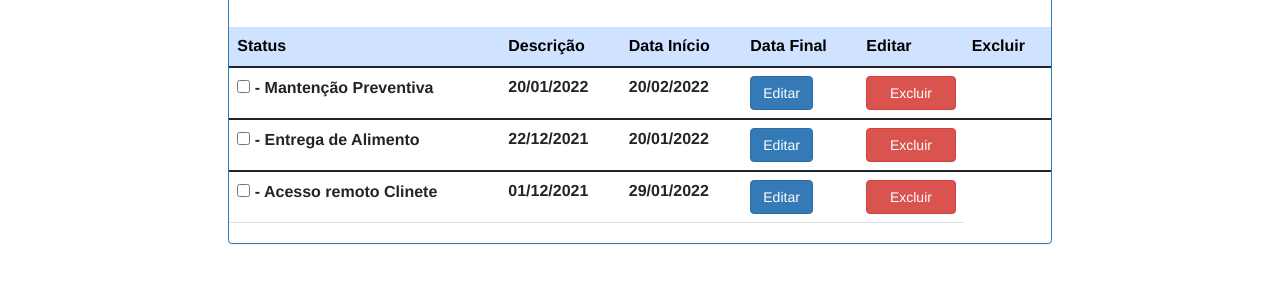
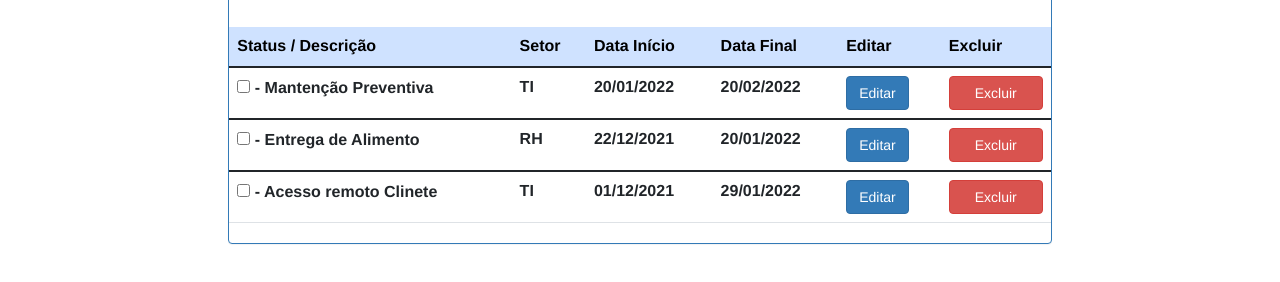
Before and after one commit to gilvanildodevops/tarefasGil, a plain HTML site: page index.html in a window 1280 px wide. Shown: the part 468-750 px from the top of the page. Drawn offline with nearby package versions, Linux system fonts and the light colour scheme.

Commit message:
atualização dos campos

```diff
--- a/index.html
+++ b/index.html
@@ -58,8 +58,8 @@
                     <table class="table">
                         <thead class="table-primary">
                             <tr>
-                                <th style="border: 0px;">Status</th>
-                                <th style="border: 0px;">Descrição</th>
+                                <th style="border: 0px;">Status / Descrição</th>
+                                <th style="border: 0px;">Setor</th>
                                 <th style="border: 0px;">Data Início</th>
                                 <th style="border: 0px;">Data Final</th>
                                 <th style="border: 0px;">Editar</th>
@@ -69,7 +69,7 @@
                             <tbody class="table-p-0" ng-repeat="task in todoList" ng-class="{'completed': task.completed}">
                                 <tr>
                                     <th scope="col" ng-class="{'completed': task.completed}"><input type="checkbox" ng-model="task.completed"/> - {{task.tarefa}} </th>
-                                    <th scope="col" ng-class="{'completed': task.completed}" ng-if="checkbox.$invalid"> {{task.setor}}</th>
+                                    <th scope="col" ng-class="{'completed': task.completed}"> {{task.setor}}</th>
                                     <th scope="col" ng-class="{'completed': task.completed}"> {{task.datai}}</th>
                                     <th scope="col" ng-class="{'completed': task.completed}"> {{task.dataf}}</th>
                                     <th><button class="btn btn-primary" ng-click="editarTasks()">Editar</button></th>
```
Also changed, not shown: 1 other file.
